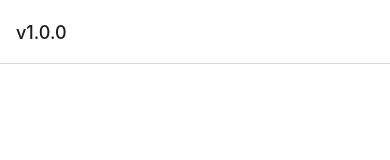
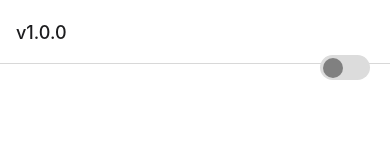
Before and after one commit to robin-dc/TempHum-Pro, a React Native app: screen / in a window 390 px wide. Shown: the top 160 px of the page. Built offline with nearby package versions, Linux system fonts and the light colour scheme.

Commit message:
feat: added darkmode

```diff
--- a/App.js
+++ b/App.js
@@ -1,4 +1,4 @@
-import React from 'react';
+import React, { useState } from 'react';
 import { StatusBar } from 'expo-status-bar';
 import { StyleSheet, Text, View, Image, TouchableOpacity } from 'react-native';
 import { NavigationContainer } from '@react-navigation/native';
@@ -9,30 +9,45 @@ import { LinearGradient } from 'expo-linear-gradient';
 const Stack = createStackNavigator();
 
 export default function App() {
+  const [darkMode, setDarkMode] = useState(false);
+
+  const toggleDarkMode = () => {
+    setDarkMode(!darkMode);
+  };
+
   return (
-    <NavigationContainer>
-      <Stack.Navigator>
-        <Stack.Screen name="v1.0.0" component={HomeScreen} />
-        <Stack.Screen name="Dashboard" component={DashboardScreen} />
+    <NavigationContainer >
+      <Stack.Navigator screenOptions={{ headerStyle: { backgroundColor: !darkMode ? '#FFF' : '#1d1d1f'}, headerTintColor:  darkMode ? '#FFF' : '#1d1d1f'}}>
+        <Stack.Screen name="v1.0.0">
+          {(props) => <HomeScreen {...props} darkMode={darkMode} toggleDarkMode={toggleDarkMode} />}
+        </Stack.Screen>
+        <Stack.Screen name="Dashboard">
+          {(props) => <DashboardScreen {...props} darkMode={darkMode} toggleDarkMode={toggleDarkMode} />}
+        </Stack.Screen>
       </Stack.Navigator>
+      <TouchableOpacity onPress={toggleDarkMode} style={styles.darkModeButton}>
+        <View style={[styles.circleWrapper, { justifyContent: darkMode ? 'flex-end' : 'flex-start', backgroundColor: darkMode ? 'gray' : 'gainsboro'}]}>
+          <View style={[styles.circle, { backgroundColor: !darkMode ? 'gray' : 'gainsboro'} ]}></View>
+        </View>
+      </TouchableOpacity>
     </NavigationContainer>
   );
 }
 
-function HomeScreen({ navigation }) {
+function HomeScreen({ navigation, darkMode, toggleDarkMode }) {
+
   const handlePress = () => {
-    // Navigate to Dashboard screen when button is pressed
     navigation.navigate('Dashboard');
   };
 
   return (
-    <View style={styles.container}>
-      <Text style={styles.title}>TempHum Pro</Text>
+    <View style={[styles.container, { backgroundColor: darkMode ? '#1d1d1f' : '#fff' }]}>
+      <Text style={[styles.title, { color: darkMode ? '#FFF' : '#1d1d1f' }]}>TempHum Pro</Text>
       <Image
         source={require('./assets/sunCloud.png')}
         style={styles.image}
       />
-      <Text style={styles.p}>Take care of your day by checking our Temperature and Humidity App</Text>
+      <Text style={[styles.p, { color: darkMode ? '#FFF' : '#1d1d1f' }]}>Take care of your day by checking our Temperature and Humidity App</Text>
       <TouchableOpacity onPress={handlePress}>
         <LinearGradient
           colors={['#0FE687', '#1ABBD5']} // Gradient colors for the button
@@ -40,7 +55,7 @@ function HomeScreen({ navigation }) {
           end={{ x: 0, y: 0.5 }}
           style={styles.buttonGradient}
         >
-            <Text style={styles.buttonText}>Start Now</Text>
+          <Text style={[styles.buttonText, { color: darkMode ? '#FFF' : '#1d1d1f' }]}>Start Now</Text>
         </LinearGradient>
       </TouchableOpacity>
       <StatusBar style="auto" />
@@ -48,10 +63,10 @@ function HomeScreen({ navigation }) {
   );
 }
 
+
 const styles = StyleSheet.create({
   container: {
     flex: 1,
-    backgroundColor: '#fff',
     alignItems: 'center',
     justifyContent: 'center',
     paddingHorizontal: 11
@@ -59,13 +74,11 @@ const styles = StyleSheet.create({
   title: {
     fontSize: 40,
     fontWeight: 'bold',
-    color: '#1d1d1f'
   },
   p: {
     fontSize: 15,
     textAlign: 'center',
     marginTop: 40,
-    color: '#1d1d1f'
   },
   buttonGradient: {
     paddingVertical: 10,
@@ -78,11 +91,29 @@ const styles = StyleSheet.create({
     fontWeight: 'bold',
     fontSize: 16,
     textAlign: 'center',
-    color: '#1d1d1f'
   },
   image: {
     width: 320,
     height: 320,
     resizeMode: 'contain',
   },
+  darkModeButton: {
+    position: 'absolute',
+    top: 55,
+    right: 20,
+  },
+  circleWrapper: {
+    height: 25,
+    padding: 3,
+    width: 50,
+    borderRadius: 50,
+    backgroundColor: 'gainsboro',
+    flexDirection: 'row',
+    alignItems: 'center',
+  },
+  circle: {
+    height: 20,
+    width: 20,
+    borderRadius: 50,
+  }
 });
--- a/app/Dashboard.js
+++ b/app/Dashboard.js
@@ -2,13 +2,14 @@ import { StatusBar } from 'expo-status-bar';
 import { StyleSheet, Text, View, Image, TouchableOpacity } from 'react-native';
 import { LinearGradient } from 'expo-linear-gradient';
 
-export default function Dashboard() {
+export default function Dashboard({ darkMode, toggleDarkMode }) {
 
 
   return (
-    <View style={styles.container}>
-      <Text style={styles.title}>TempHum Pro</Text>
-      <Text style={styles.p}>Take care of your day by checking our Temperature and Humidity App</Text>
+    <View style={[styles.container, { backgroundColor: darkMode ? '#1d1d1f' : '#fff' }]}>
+
+      <Text style={[styles.title, { color: darkMode ? '#FFF' : '#1d1d1f' }]}>TempHum Pro</Text>
+      <Text  style={[styles.p, { color: darkMode ? '#FFF' : '#1d1d1f' }]}>Take care of your day by checking our Temperature and Humidity App</Text>
         <View style={styles.wrapper}>
             <LinearGradient
                 colors={['#0FE687', '#1ABBD5']} // Gradient colors for the button
```
Lines whose indentation alone changed are shown as unchanged.
